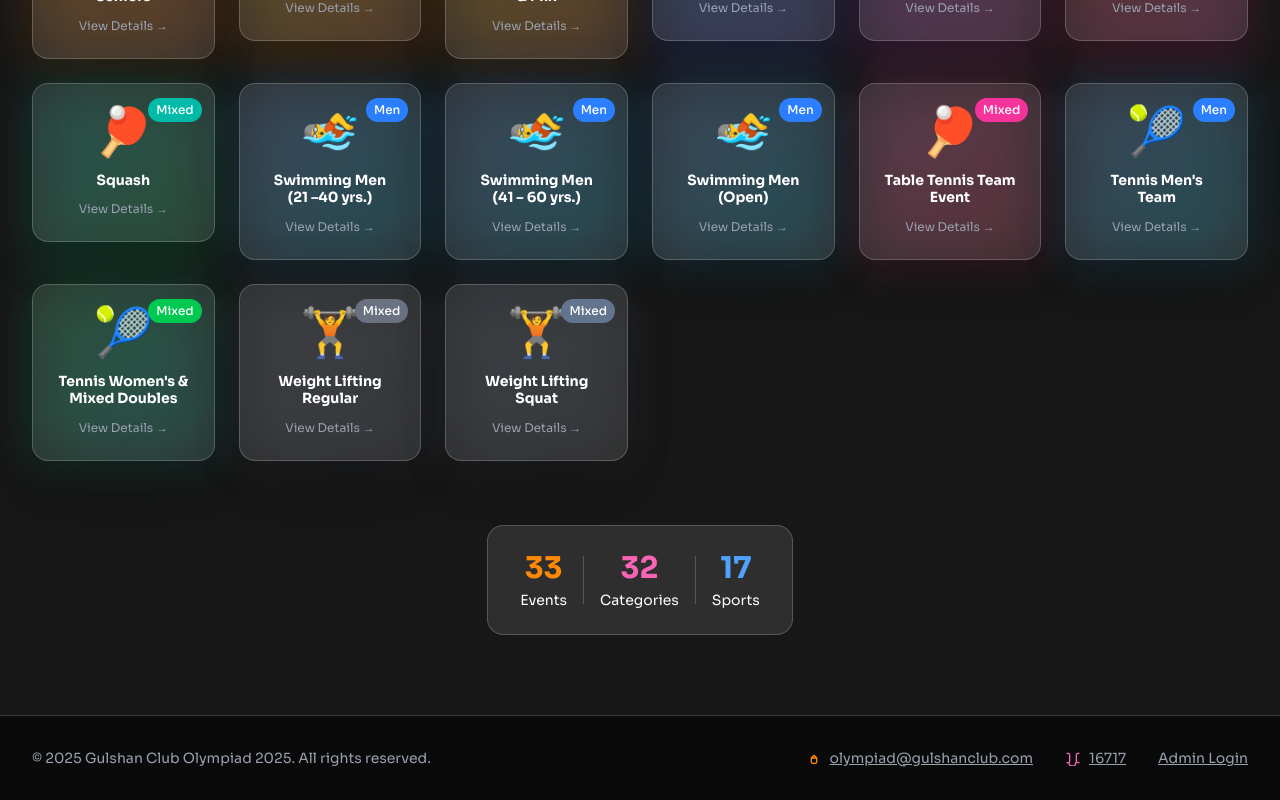
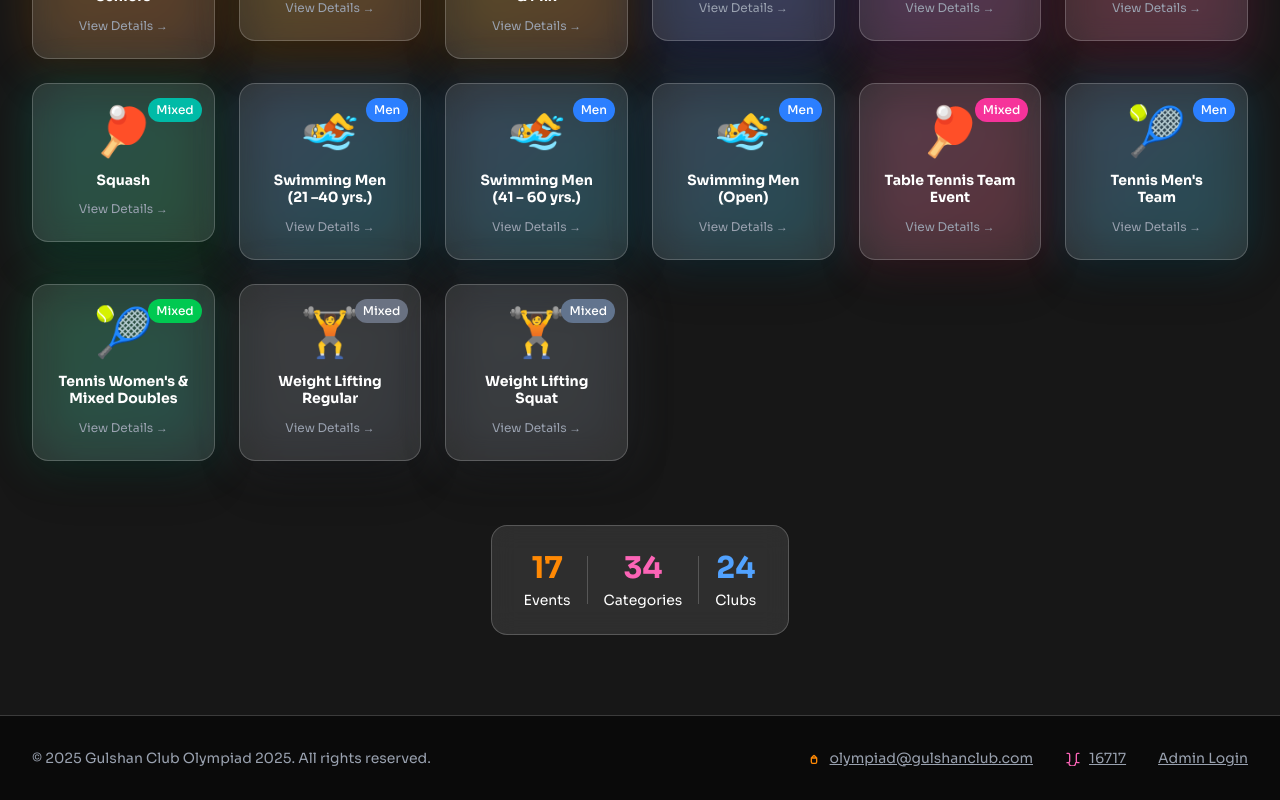
Before and after one commit to Rajaul2810/gulshan-club-olympiad, a Next.js app: page /fixtures in a window 1280 px wide. Shown: the part 1697-2497 px from the top of the page. Built offline with nearby package versions, Linux system fonts and the light colour scheme; no server answers; the database is empty.

Commit message:
add stat

```diff
--- a/src/app/sports/[slug]/page.tsx
+++ b/src/app/sports/[slug]/page.tsx
@@ -218,14 +218,15 @@ const SportDetailPage = () => {
                           fill
                           className="object-contain group-hover:scale-110 transition-transform duration-500"
                         />
-                        <div className="absolute inset-0 bg-gradient-to-t from-black/80 via-transparent to-transparent opacity-0 group-hover:opacity-100 transition-opacity duration-300"></div>
-
+                        {/* <div className="absolute inset-0 bg-gradient-to-t from-black/80 via-transparent to-transparent opacity-0 group-hover:opacity-100 transition-opacity duration-300"></div>
+                         */}
                         {/* Download Button */}
                         <button
                           onClick={() => downloadImage(fixture.fixture_image, `${fixture.sport}_fixture_${fixture.id}.jpg`)}
-                          className="absolute top-4 right-4 bg-black/50 cursor-pointer hover:bg-black/70 text-white p-2 rounded-full opacity-0 group-hover:opacity-100 transition-all duration-300 backdrop-blur-sm"
+                          className="absolute top-4 right-4 bg-pink-500 flex items-center gap-2 cursor-pointer hover:bg-pink-600 text-white p-2 rounded-md opacity-100 transition-all duration-300 backdrop-blur-sm"
                           title="Download image"
                         >
+                          <p className="text-white font-medium">Download</p>
                           <svg
                             className="w-5 h-5"
                             fill="none"
--- a/src/components/Hero.tsx
+++ b/src/components/Hero.tsx
@@ -84,15 +84,15 @@ const Hero = () => {
               <div className="grid grid-cols-3 gap-6 mb-8 animate-fade-in-delay-2">
                 <div className="text-center lg:text-left">
                   <div className="text-3xl sm:text-4xl font-extrabold text-yellow-400 mb-1 drop-shadow">
-                    30+
+                    34
                   </div>
                   <div className="text-white text-sm font-medium">
-                    Sports Events
+                    Sports Categories
                   </div>
                 </div>
                 <div className="text-center lg:text-left">
                   <div className="text-3xl sm:text-4xl font-extrabold text-violet-500 mb-1 drop-shadow">
-                    22+
+                    24
                   </div>
                   <div className="text-white text-sm font-medium">
                   Participant  Clubs
@@ -100,7 +100,7 @@ const Hero = () => {
                 </div>
                 <div className="text-center lg:text-left">
                   <div className="text-3xl sm:text-4xl font-extrabold text-pink-400 mb-1 drop-shadow">
-                    1200+
+                    1215
                   </div>
                   <div className="text-white text-sm font-medium">
                     Participants
--- a/src/components/SportsCategory.tsx
+++ b/src/components/SportsCategory.tsx
@@ -320,23 +320,23 @@ const SportsCategorySection = () => {
               <div className="inline-flex items-center gap-4 bg-white/10 backdrop-blur-md rounded-2xl px-8 py-6 border border-white/20">
                 <div className="text-center">
                   <div className="text-3xl font-bold text-orange-400 mb-1">
-                    {sportsCategories.length}
+                    17
                   </div>
                   <div className="text-white text-sm">Events</div>
                 </div>
                 <div className="w-px h-12 bg-white/20"></div>
                 <div className="text-center">
                   <div className="text-3xl font-bold text-pink-400 mb-1">
-                    32
+                    34
                   </div>
                   <div className="text-white text-sm">Categories</div>
                 </div>
                 <div className="w-px h-12 bg-white/20"></div>
                 <div className="text-center">
                   <div className="text-3xl font-bold text-blue-400 mb-1">
-                    17
+                    24
                   </div>
-                  <div className="text-white text-sm">Sports</div>
+                  <div className="text-white text-sm">Clubs</div>
                 </div>
               </div>
             </div>
```
